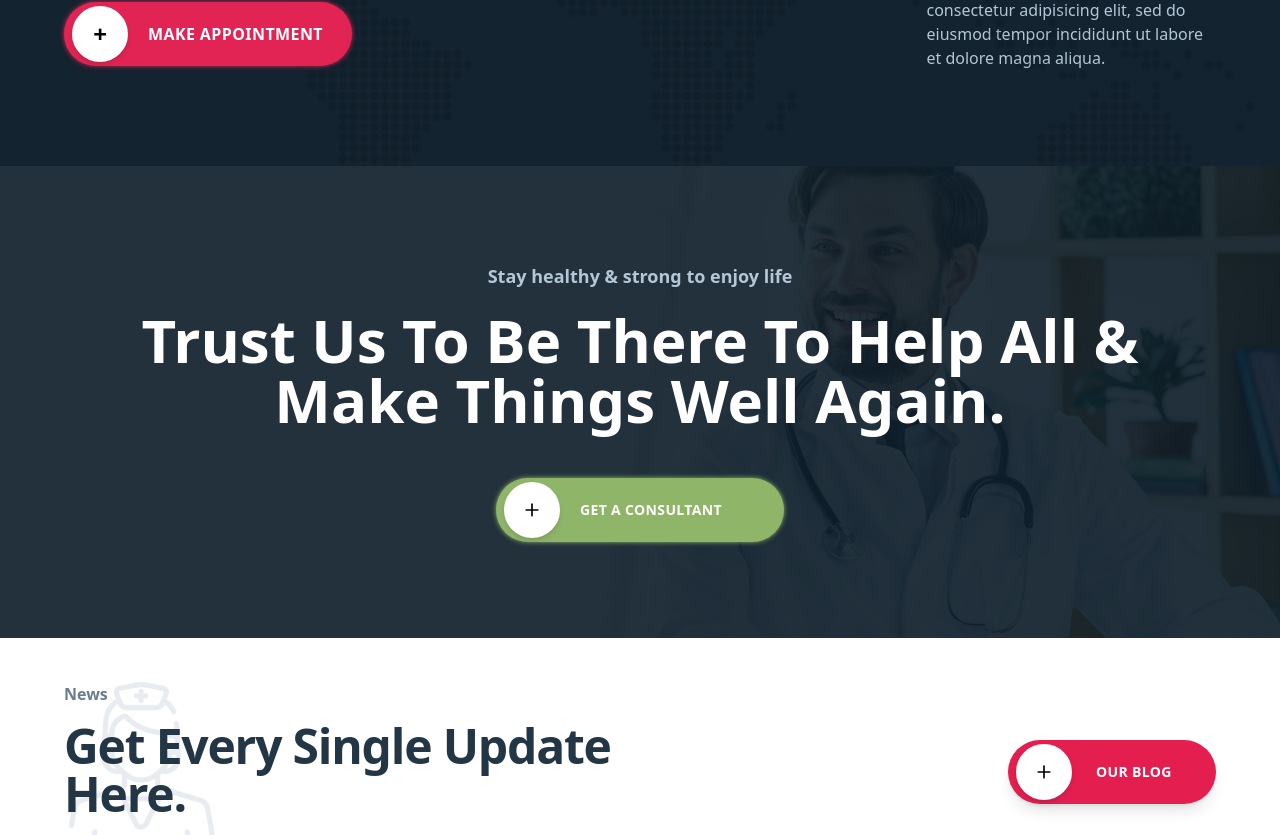
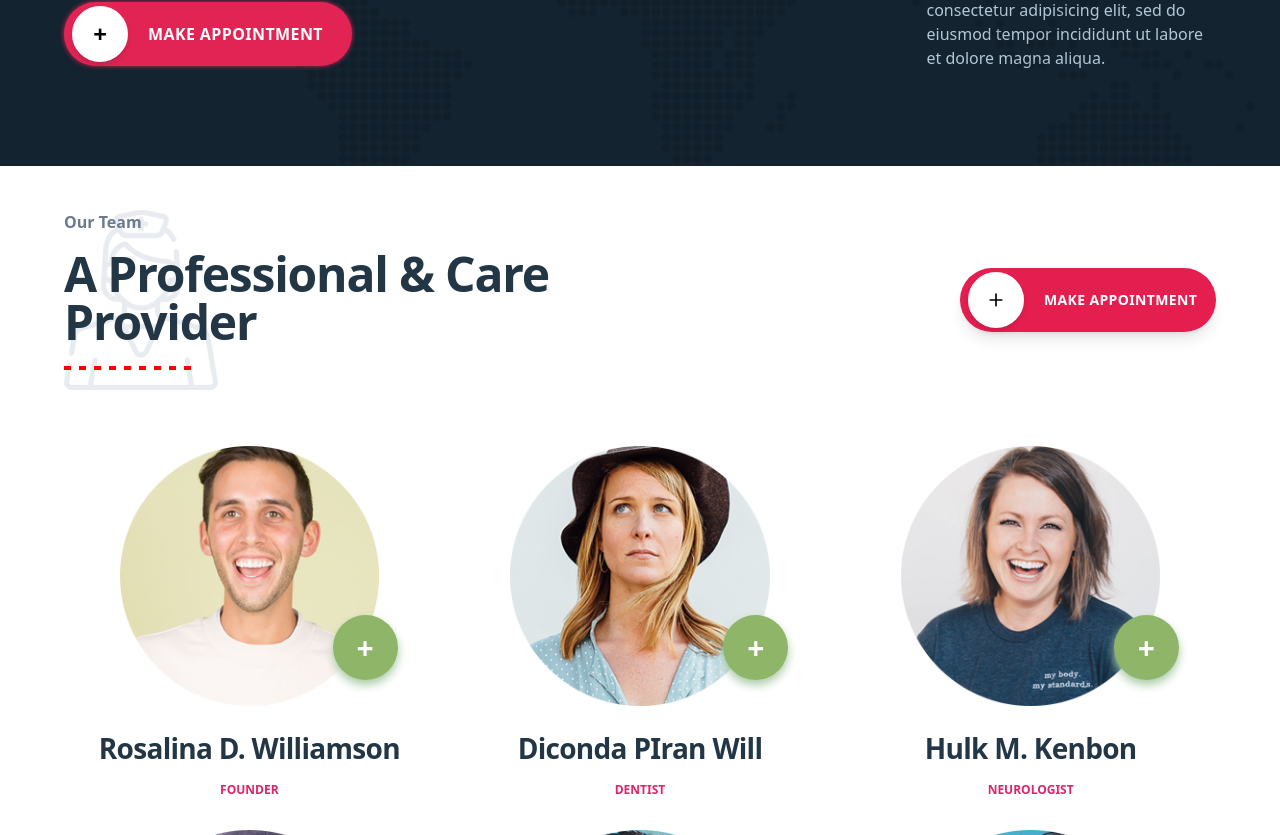
Before and after one commit to shokhsanam18/mediDove, a React (Vite) app: page / in a window 1280 px wide. Shown: the part 2565-3400 px from the top of the page. Built offline with nearby package versions, Linux system fonts and the light colour scheme.

Commit message:
feat: pricing added

```diff
--- a/src/pages/Index/Index.jsx
+++ b/src/pages/Index/Index.jsx
@@ -4,14 +4,16 @@ import CombinedPage from "./News";
 import OurTeam from "./OurTeam";
 import GetConsultant from "./GetConsultant";
 import Statistics from "./Statistics";
+import Pricing from "./Pricing";
 
 export const Index = () => {
 
   return <>
-  <Departments></Departments>
+  <Departments/>
   <OurTeam/>
   <Statistics/>
+  <Pricing/>
   <GetConsultant/>
-  <CombinedPage></CombinedPage>
+  <CombinedPage/>
   </>;
 };
--- a/src/pages/Index/News.jsx
+++ b/src/pages/Index/News.jsx
@@ -1,5 +1,4 @@
 import Typography from "@/components/ui/Typography";
-import { Button } from "@/components/ui/button";
 import { Plus, Calendar, MessageCircle, Phone } from "lucide-react";
 import { Link } from "react-router-dom";
 import {
--- /dev/null
+++ b/src/pages/Index/Pricing.jsx
@@ -0,0 +1,162 @@
+import Typography from "@/components/ui/Typography";
+import { Plus} from "lucide-react";
+import { Link } from "react-router-dom";
+import { Cards_Team } from "@/components/ui/Cards";
+
+
+const Pricing = () => {
+    const cardsInfoTeam = [
+        {
+          id: 0,
+          title: "Rosalina D. Williamson",
+          description: "Card Description",
+          content: "Founder",
+          footer: "Card Footer",
+          src: "./img/member1.png",
+        },
+        {
+          id: 1,
+          title: "Diconda PIran Will",
+          description: "Card Description",
+          content: "dentist",
+          footer: "Card Footer",
+          src: "./img/member2.png",
+        },
+        {
+          id: 2,
+          title: "Hulk M. Kenbon",
+          description: "Card Description",
+          content: "neurologist",
+          footer: "Card Footer",
+          src: "./img/member3.png",
+        },
+        {
+          id: 3,
+          title: "Haliam Z. Dicolaz",
+          description: "Card Description",
+          content: "Consultant",
+          footer: "Card Footer",
+          src: "./img/member4.png",
+        },
+        {
+          id: 4,
+          title: "Nicolas D. Case",
+          description: "Card Description",
+          content: "dentist",
+          footer: "Card Footer",
+          src: "./img/member5.png",
+        },
+        {
+          id: 5,
+          title: "Phumdon H. Norman",
+          description: "Card Description",
+          content: "Neurologist",
+          footer: "Card Footer",
+          src: "./img/member6.png",
+        },
+
+      ];
+    const stylesTeam = {
+        cards_styles: {
+          backgroundColor: "white",
+          // justifyContent: 'space-around',
+          columnGap: "1.25rem",
+          rowGap: "2rem",
+          //  padding: '10px 15%',
+        },
+        card_styles: {
+          backgroundColor: "white",
+          color: "#223645",
+          padding: "0",
+          gap: "1.75rem",
+          textAlign: "center",
+          alignItems: "center",
+          justifyContent: "center",
+          //  shadowColor: '#AAC',
+        },
+        img_styles: {
+          width: "70%",
+        },
+        title_styles: {
+          fontSize: "1.75rem",
+          color: "#223645",
+          marginBottom: '0.75rem'
+          // colorHoverTitle: '#e1236b',
+        },
+        content_styles: {
+          textTransform: "uppercase",
+          fontWeight: "500",
+          color: "#e1236b",
+          colorHoverFooter: "#73bb1d",
+          fontWeight: 'bold',
+        },
+        absolute_styles: {
+          position: "absolute",
+          right: "10%",
+          bottom: "10%",
+          fontWeight: "900",
+          fontSize: "30px",
+          color: "white",
+          backgroundColor: "#8FB569",
+          backgroundcolorHoverabsolute: "#e1236b",
+          width: "65px",
+          height: "65px",
+          display: "flex",
+          textAlign: "center",
+          alignItems: "center",
+          justifyContent: "center",
+          borderRadius: "50%",
+          boxShadow: "0 5px 10px #a9cba8",
+        },
+    };
+  return (
+    <section className="flex w-full flex-col sm:px-[5%] px-[2%] pt-11 pb-16 gap-14 bg-[#FFF]">
+
+        <div>
+        <div className="flex items-center justify-between md:flex-row flex-col">
+            <div
+            className="md:w-1/2 bg-contain bg-left-top bg-no-repeat sm:w-full"
+            style={{ backgroundImage: "url('/img/bgnurse.png')" }}
+            >
+            <Typography variant="p" className={`font-bold`}>
+            Our Team
+            </Typography>
+            <Typography
+                variant="h2"
+                className="mt-4 text-4xl sm:text-4xl md:text-5xl"
+            >
+                A Professional & Care Provider
+            </Typography>
+            <div className="w-32 my-5 h-1 bg-[linear-gradient(to_right,red_50%,transparent_50%)] bg-[length:15px_100%]"></div>
+            </div>
+            <Link to='/Blog' className="hidden md:block">
+            <button className="flex items-center h-16 w-64 rounded-full bg-[#E51E50] text-white font-semibold shadow-lg hover:bg-[#8CB369] transition">
+                <span className="w-14 h-14 flex items-center justify-center bg-white text-black rounded-full border-2 border-white shadow-md ml-2">
+                <Plus size={20}/>
+                </span>
+                <span className="ml-5 text-sm font-semibold tracking-wide">MAKE APPOINTMENT</span>
+            </button>
+            </Link>
+        </div>
+        </div>
+              <Cards_Team
+                cards={cardsInfoTeam}
+                cards_styles={stylesTeam.cards_styles}
+                card_styles={stylesTeam.card_styles}
+                img_styles={stylesTeam.img_styles}
+                shadowColor={stylesTeam.card_styles.shadowColor}
+                title_styles={stylesTeam.title_styles}
+                colorHoverTitle={stylesTeam.title_styles.colorHoverTitle}
+                content_styles={stylesTeam.content_styles}
+                colorHoverContent={stylesTeam.content_styles.colorHoverContent}
+                absolute_styles={stylesTeam.absolute_styles}
+                backgroundcolorHoverabsolute={
+                  stylesTeam.absolute_styles.backgroundcolorHoverabsolute
+                }
+              ></Cards_Team>
+
+    </section>
+  );
+};
+
+export default Pricing;
--- a/src/pages/Index/Statistics.jsx
+++ b/src/pages/Index/Statistics.jsx
@@ -1,11 +1,7 @@
 import React from 'react'
 import { Link } from 'react-router-dom';
 import { Plus, ThumbsUp, UserRound } from 'lucide-react';
-import FormDepartment from '../Surgery-types/FormDepartment';
-import { QueryClient, QueryClientProvider } from "@tanstack/react-query";
 import Typography from '@/components/ui/Typography';
-const queryClient = new QueryClient();
-import visionIcon from "@/assets/destination-icon-2.png";
 
 const Statistics = () => {
   return (
```
